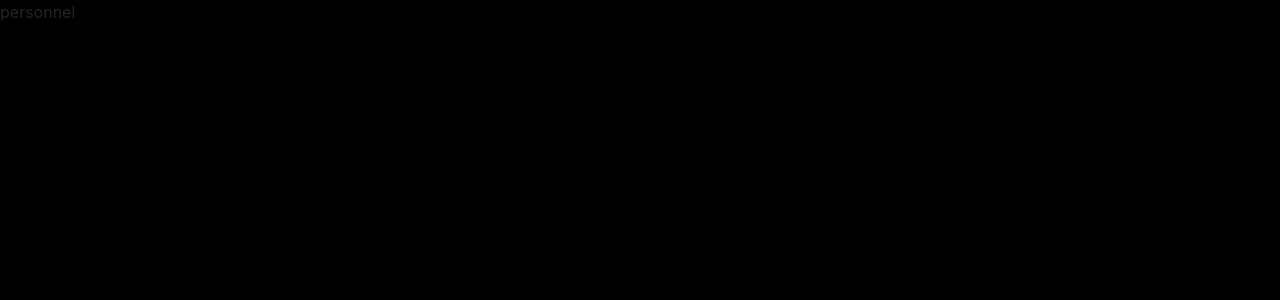
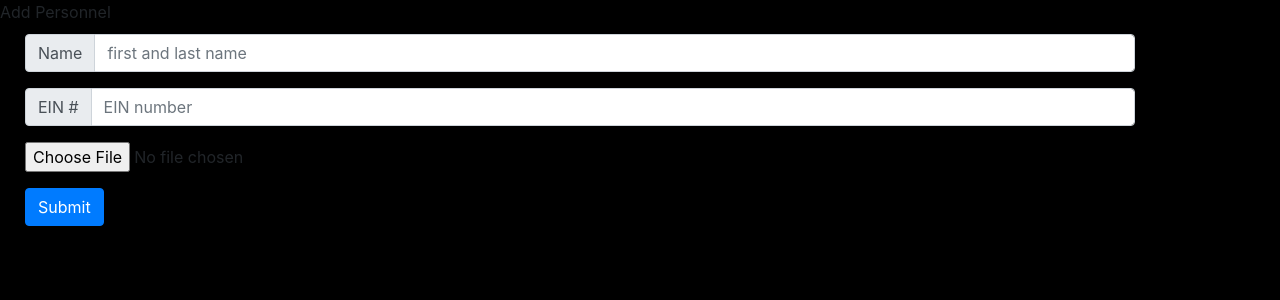
Before and after one commit to prestoncarroll/permuta, a React (Create React App) app in the folder client/: page /personnel in a window 1280 px wide. Shown: the top 300 px of the page. Built offline with nearby package versions, Linux system fonts and the light colour scheme.

Commit message:
implemented form on personall tab

```diff
--- a/client/package.json
+++ b/client/package.json
@@ -4,12 +4,18 @@
   "private": true,
   "dependencies": {
     "@material-ui/core": "^4.11.3",
+    "@material-ui/icons": "^4.11.2",
     "@testing-library/jest-dom": "^5.11.9",
     "@testing-library/react": "^11.2.5",
     "@testing-library/user-event": "^12.7.0",
+    "bootstrap": "^4.6.0",
     "react": "^17.0.1",
+    "react-bootstrap": "^1.4.3",
     "react-dom": "^17.0.1",
+    "react-file-base64": "^1.0.3",
+    "react-redux": "^7.2.2",
     "react-scripts": "4.0.2",
+    "redux": "^4.0.5",
     "web-vitals": "^1.1.0"
   },
   "scripts": {
--- a/client/src/components/PayPeriod/PayPeriod.js
+++ b/client/src/components/PayPeriod/PayPeriod.js
@@ -49,7 +49,11 @@ export default function DialogSelect() {
   return (
     <div>
       <div className={classes.dropDown}>
-        <Button className={classes.dropDown} onClick={handleClickOpen}>
+        <Button
+          style={{ padding: "2%" }}
+          className={classes.dropDown}
+          onClick={handleClickOpen}
+        >
           time select
         </Button>
       </div>
--- a/client/src/components/Personnel/Personnel.js
+++ b/client/src/components/Personnel/Personnel.js
@@ -1,7 +1,42 @@
 import React from "react";
+import { InputGroup, FormControl, Button, Form } from "react-bootstrap";
 
 const Personnel = () => {
-  return <div>personnel</div>;
+  return (
+    <div>
+      <p1>Add Personnel</p1>
+      <div className="ui container">
+        <InputGroup className="mb-3">
+          <InputGroup.Prepend>
+            <InputGroup.Text id="basic-addon1">Name</InputGroup.Text>
+          </InputGroup.Prepend>
+          <FormControl
+            placeholder="first and last name"
+            aria-label="Name"
+            aria-describedby="basic-addon1"
+          />
+        </InputGroup>
+        <InputGroup className="mb-3">
+          <InputGroup.Prepend>
+            <InputGroup.Text id="basic-addon1">EIN #</InputGroup.Text>
+          </InputGroup.Prepend>
+          <FormControl
+            placeholder="EIN number"
+            aria-label="Ein"
+            aria-describedby="basic-addon1"
+          />
+        </InputGroup>
+        <Form>
+          <Form.Group>
+            <Form.File id="exampleFormControlFile1" />
+          </Form.Group>
+        </Form>
+        <Button variant="primary" type="submit">
+          Submit
+        </Button>
+      </div>
+    </div>
+  );
 };
 
 export default Personnel;
```
Also changed, not shown: 1 other file (tests, documents, lock files or other folders).
